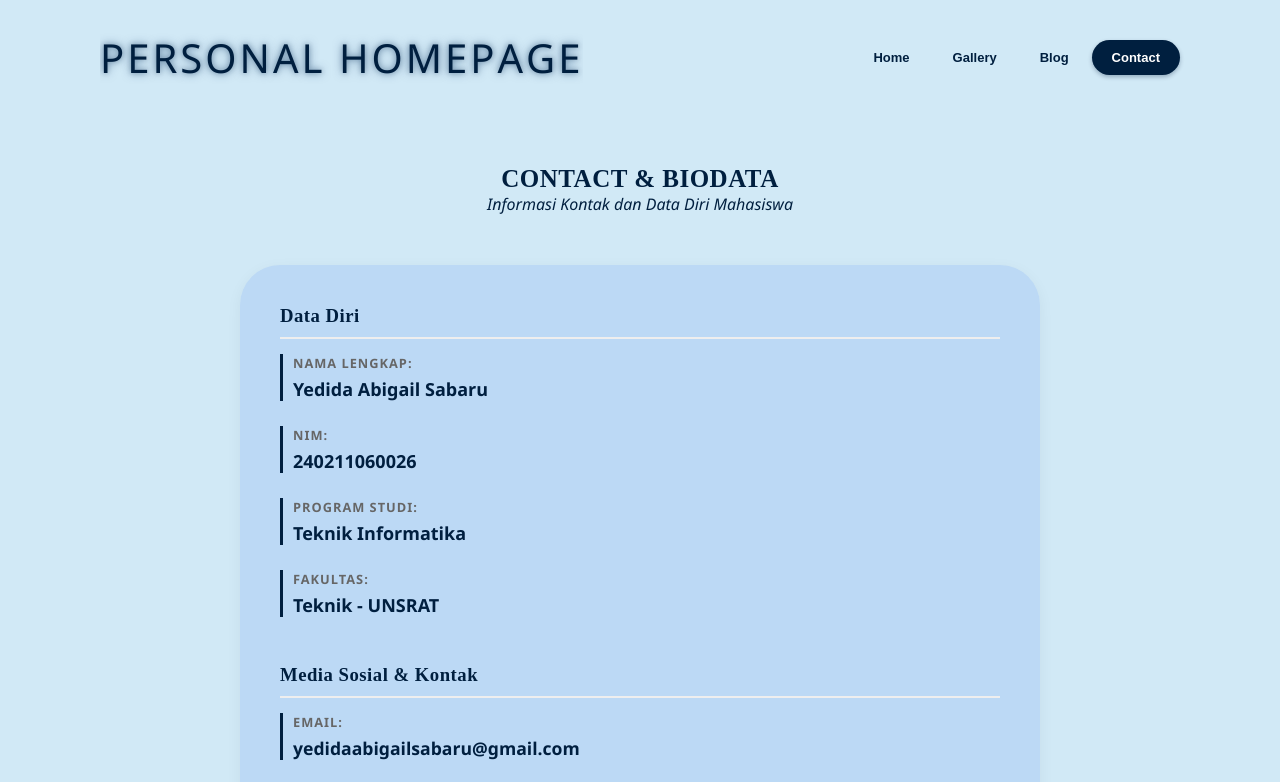
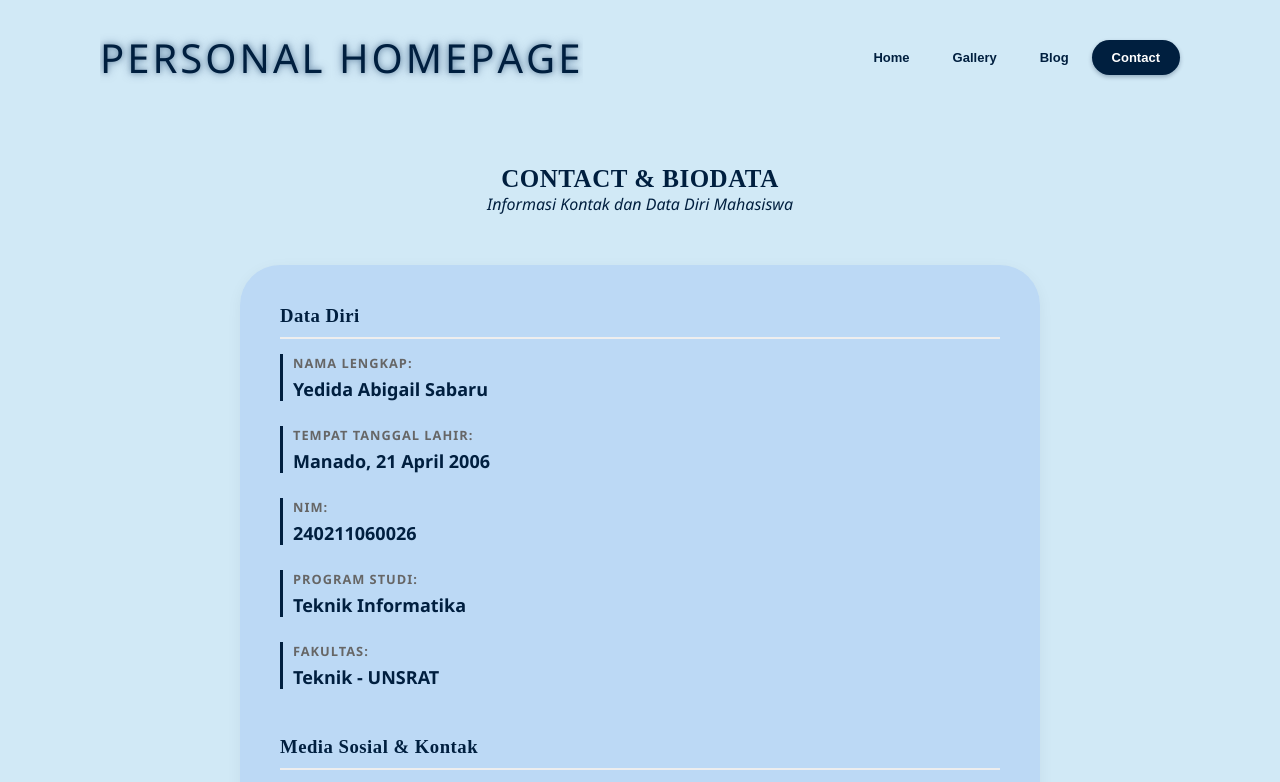
Before and after one commit to yesa-pixel/personal-homepage, a plain HTML site: page contact.html in a window 1280 px wide. Shown: the top 782 px of the page. Drawn offline with Linux system fonts and the light colour scheme.

Commit message:
tambal ttl

```diff
--- a/contact.html
+++ b/contact.html
@@ -35,6 +35,11 @@
                 <div class="contact-item">
                     <b>Nama Lengkap:</b>
                     <span class="contact-info-text">Yedida Abigail Sabaru</span>
+                </div>
+
+                <div class="contact-item">
+                    <b>Tempat Tanggal Lahir:</b>
+                    <span class="contact-info-text">Manado, 21 April 2006</span>
                 </div>
 
                 <div class="contact-item">
```
